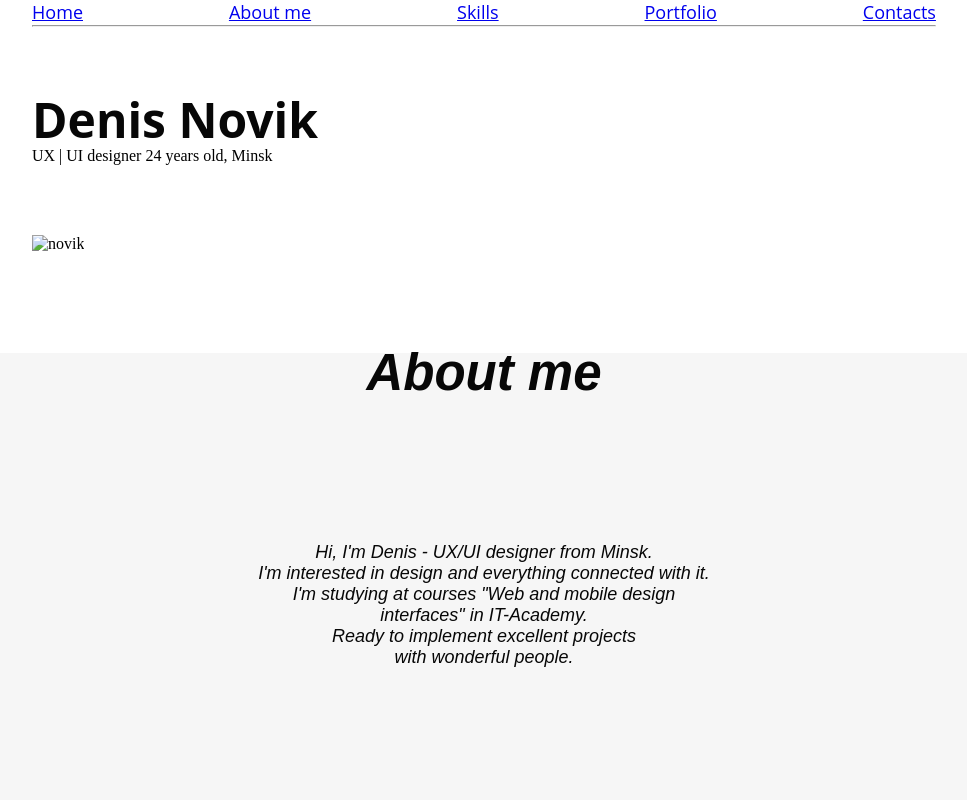
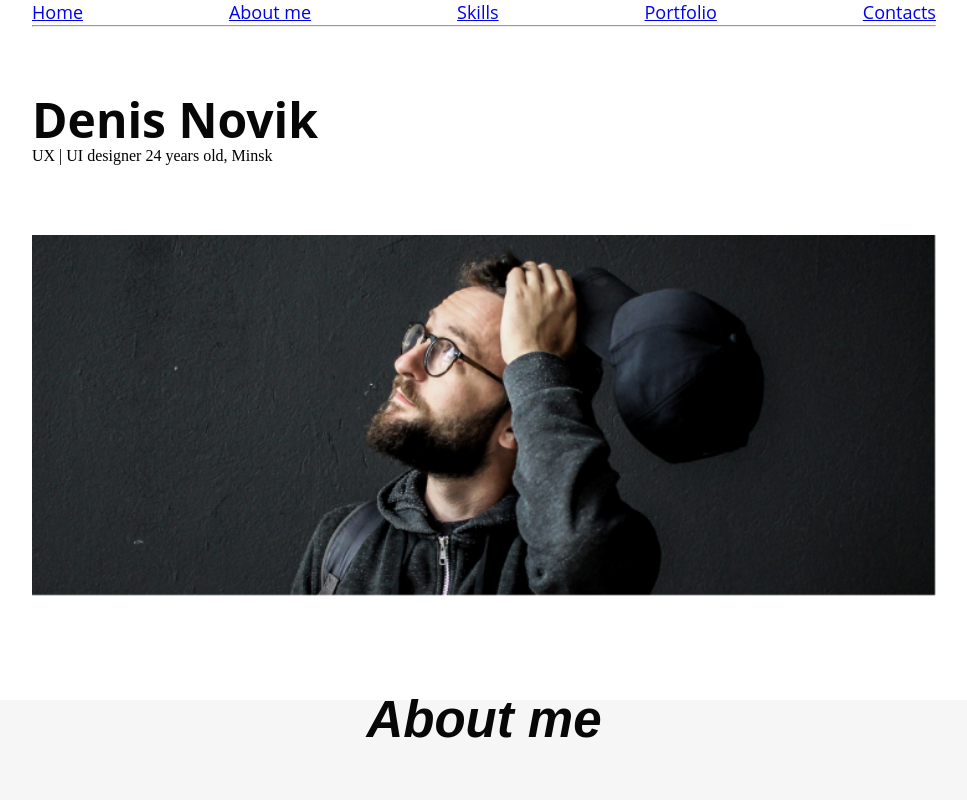
Before and after one commit to NikBezkorovaynyi/Beetroot, a plain HTML site: page Lesson 4/LandingPage/index.html in a window 1280 px wide. Shown: the top 800 px of the page, without its empty margins (156-1123 px from the left). Drawn offline with Linux system fonts and the light colour scheme.

Commit message:
img main

```diff
--- a/Lesson 4/LandingPage/index.html
+++ b/Lesson 4/LandingPage/index.html
@@ -25,7 +25,7 @@
             24 years old, Minsk
         </p>
         <div class="main__img">
-            <img src="./img/Novik.jpg" alt="novik">
+            <img src="./img/main/Novik.jpg" alt="novik">
         </div>
        </header>
          <div>
```
